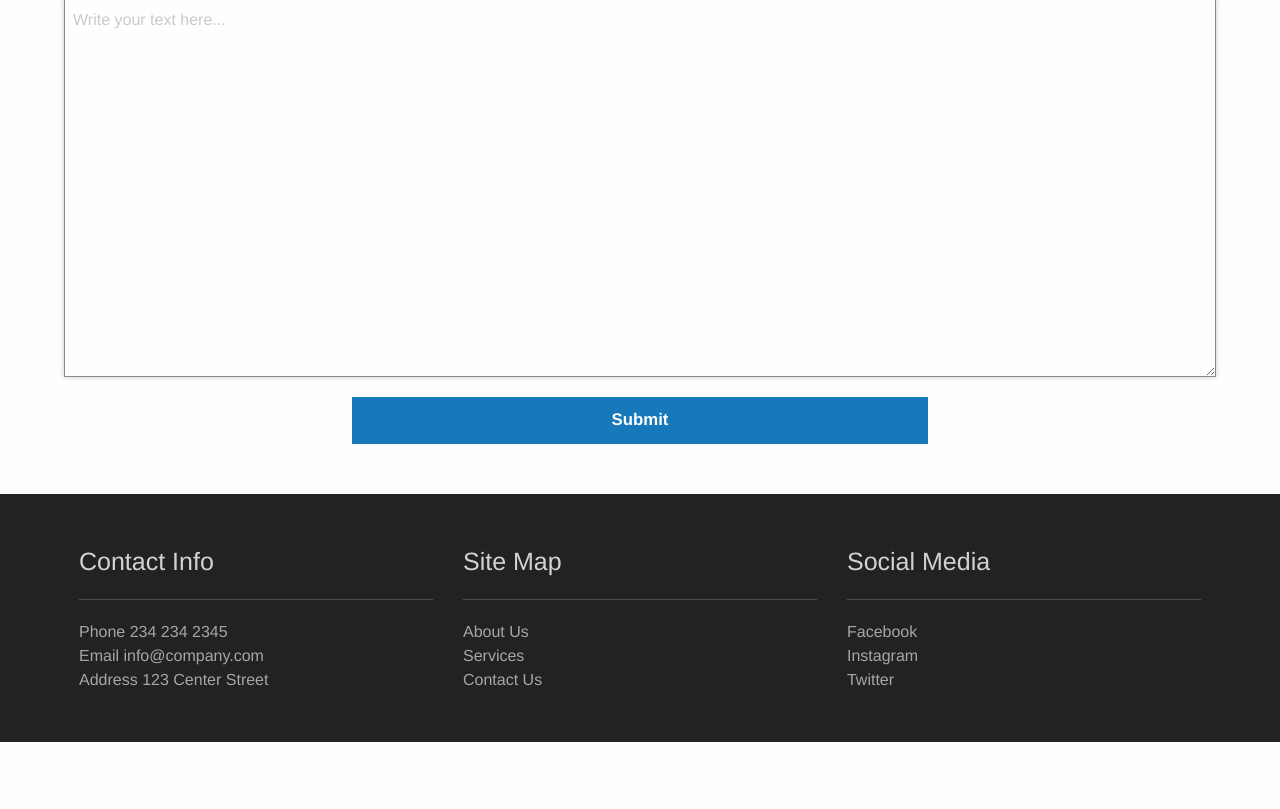
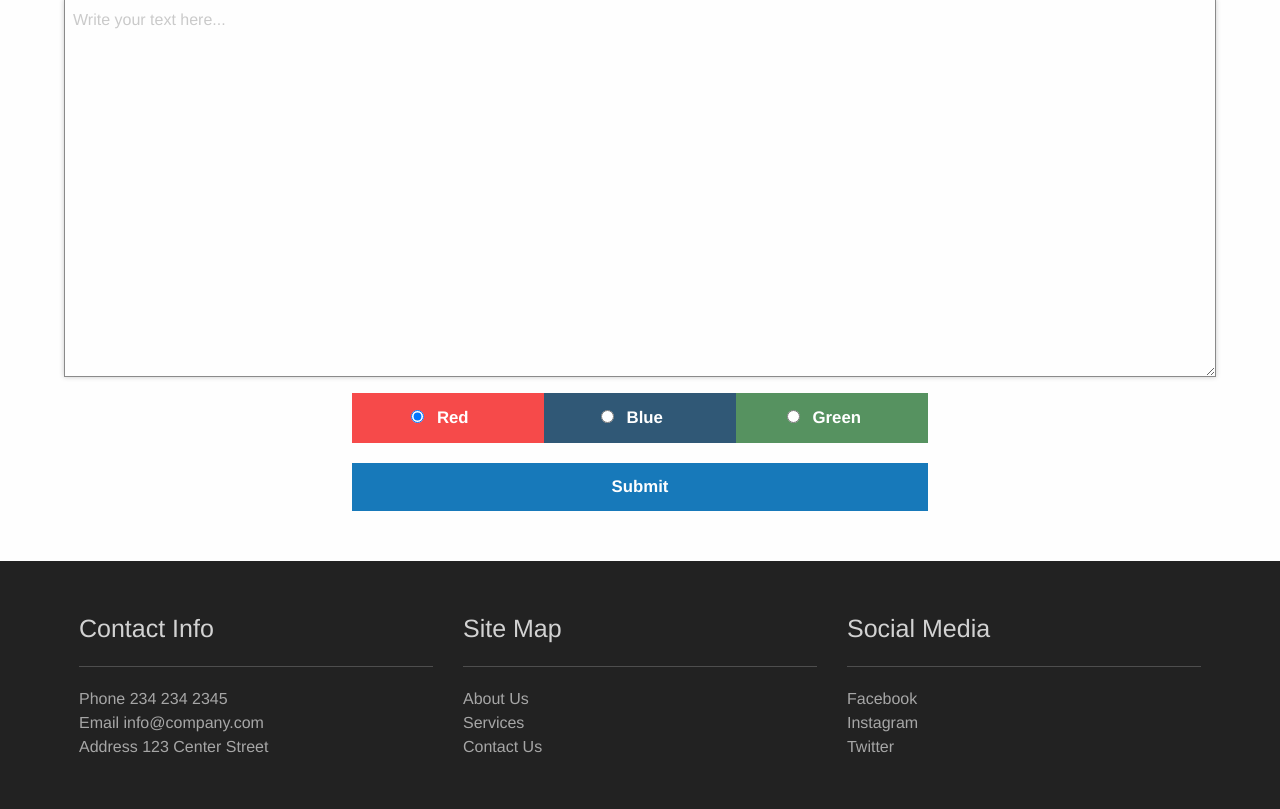
Before and after one commit to teamfractals/replication-manuscrite, a Flask app: page /demo in a window 1280 px wide. Shown: the part 131-940 px from the top of the page. Before the commit the page ends 873 px from the top, so only its background shows below. Run offline with Flask 2, Linux system fonts and the light colour scheme; some libraries are stand-ins or nearby versions.

Commit message:
Add pen-color selection to web app

```diff
--- a/app.py
+++ b/app.py
@@ -7,6 +7,10 @@ from layout import generate_layout
 from random import randint
 
 app = Flask(__name__)
+
+hue_sat = {"red": (None, None),
+           "blue": (117, 100),
+           "green": (64, 105)}
 
 @app.route("/")
 def home():
@@ -28,7 +32,10 @@ def uploaded():
 @app.route("/generate", methods=['POST'])
 def generate():
     text = request.form['text_input']
-    npages = generate_layout(text, "out/filled_template", "static/__generated__")
+    pencolor = request.form['pencolor']
+
+    h, s = hue_sat.get(pencolor, (None, None))
+    npages = generate_layout(text, "out/filled_template", "static/__generated__", hue=h, sat=s)
     page_seq = [str(i) + ".png" for i in range(npages)]
     return render_template('output_display.html', page_seq=page_seq, random=randint(0, 100000))
 
@@ -39,10 +46,15 @@ def demo():
 @app.route("/demo_output", methods=['POST'])
 def demo_output():
     text = request.form['demo_input']
+    pencolor = request.form['pencolor']
     if not os.path.exists("out/demo_filled"):
         extract_boxes("static/demo_filled.jpg")
         extract_roi_for_dir("out/demo_filled")
-    npages = generate_layout(text, "out/demo_filled", "static/__generated__")
+
+    print('Pencolor received:', pencolor)
+    h, s = hue_sat.get(pencolor, (None, None))
+    print('Hue:', h, 'Sat:', s)
+    npages = generate_layout(text, "out/demo_filled", "static/__generated__", hue=h, sat=s)
     page_seq = [str(i) + ".png" for i in range(npages)]
     return render_template('output_display.html', page_seq=page_seq, random=randint(0, 100000))
 
--- a/static/css/app.css
+++ b/static/css/app.css
@@ -17,6 +17,10 @@
     background-color: transparent;
     border: none;
     padding: 0;
+}
+
+[type="radio"] {
+    margin: 0;
 }
 
 /* ******************************************************************
@@ -166,6 +170,31 @@ input[type="file"] {
     margin-bottom: 100px;
 }
 
+#redradioContainer {
+    background-color: #F64A4A;
+    padding: 10px;
+    text-align: center;
+}
+#blueradioContainer {
+    background-color: #305876;
+    padding: 10px;
+    text-align: center;
+}
+#greenradioContainer {
+    background-color: #569260;
+    padding: 10px;
+    text-align: center;
+}
+
+label[for="redradio"],
+label[for="blueradio"],
+label[for="greenradio"] {
+    color: white;
+    font-weight: bold;
+    font-size: 105%;
+}
+
+
 /* ******************************************************************
     SAMPLES DISPLAY
 ****************************************************************** */
@@ -204,6 +233,18 @@ footer hr {
 /* ******************************************************************
     MEDIA QUERIES
 ****************************************************************** */
+@media (max-width: 750px) {
+    .nav-desktop {
+        font-size: 90%;
+    }
+    .site-title {
+        font-size: 150%;
+    }
+    .top-bar {
+        height: 70px;
+    }
+}
+
 @media (max-width: 639px) {
     .nav-desktop {
         display: none;
@@ -221,19 +262,10 @@ footer hr {
     .wrap {
         margin: 0 2%;
     }
-}
-
-@media (max-width: 750px) {
-    .nav-desktop {
-        font-size: 90%;
+    .center-big-button {
+        width: 100%;
     }
-    .site-title {
-        font-size: 150%;
-    }
-    .top-bar {
-        height: 70px;
-    }
-    .center-big-button {
-        width: 80%;
+    .filler {
+        display: none;
     }
 }
--- a/templates/text_input.html
+++ b/templates/text_input.html
@@ -44,6 +44,22 @@
       <div class="wrap main-body">
         <form action="{{action}}" method="POST">
           <textarea name="{{input_name}}" placeholder="Write your text here..." rows="15" autofocus="on"></textarea>
+          <div class="grid-x">
+            <div class="cell filler medium-3 small-0"></div>
+            <div class="cell medium-2 small-4" id="redradioContainer">
+              <input type="radio" name="pencolor" value="red" id="redradio" checked>
+              <label for="redradio">Red</label>
+            </div>
+            <div class="cell medium-2 small-4" id="blueradioContainer">
+              <input type="radio" name="pencolor" value="blue" id="blueradio">
+              <label for="blueradio">Blue</label>
+            </div>
+            <div class="cell medium-2 small-4" id="greenradioContainer">
+              <input type="radio" name="pencolor" value="green" id="greenradio">
+              <label for="greenradio">Green</label>
+            </div>
+            <div class="cell filler medium-3 small-0"></div>
+          </div>
           <button type="submit" class="center-big-button button">Submit</button>
         </form>
       </div>
```
